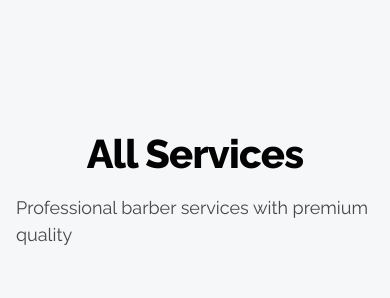
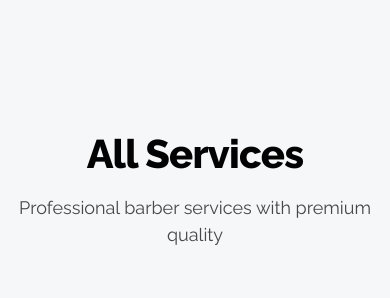
Before and after one commit to mlanes/fellas-babershop-spa, a Vue app: page / in a window 390 px wide. Shown: the part 2780-3078 px from the top of the page. Built offline with nearby package versions, Linux system fonts and the light colour scheme; a web font is replaced by a local one.

Commit message:
enhance(ui): improve visual feedback and responsiveness
- Center expanded services subtitle on mobile screens
- Add pulsing animation to loader background composition
- Improve text alignment consistency across breakpoints

```diff
--- a/src/components/sections/ExpandedServicesSection.vue
+++ b/src/components/sections/ExpandedServicesSection.vue
@@ -260,10 +260,11 @@ onMounted(() => {
     flex-direction: column;
     gap: $spacing-md;
     align-items: center;
-    text-align: left;
+    text-align: center;
 
     @include tablet {
       align-items: flex-start;
+      text-align: left;
     }
   }
 
@@ -275,6 +276,11 @@ onMounted(() => {
   @include element('subtitle') {
     color: var(--text-color-secondary);
     margin-bottom: 0;
+    text-align: center;
+
+    @include tablet {
+      text-align: left;
+    }
   }
 
   @include element('content') {
--- a/src/components/ui/AppLoader.vue
+++ b/src/components/ui/AppLoader.vue
@@ -96,6 +96,7 @@ onMounted(() => {
     background-repeat: no-repeat;
     opacity: 0.6;
     z-index: -1;
+    animation: bg-pulse 3s ease-in-out infinite;
   }
 
   &__content {
@@ -203,4 +204,16 @@ onMounted(() => {
             drop-shadow(0px 4px 15px rgba(0, 0, 0, 0.5));
   }
 }
+
+// Background composition pulse animation
+@keyframes bg-pulse {
+  0%, 100% {
+    opacity: 0.8;
+    transform: scale(1);
+  }
+  50% {
+    opacity: 0.4;
+    transform: scale(1.02);
+  }
+}
 </style>
```
